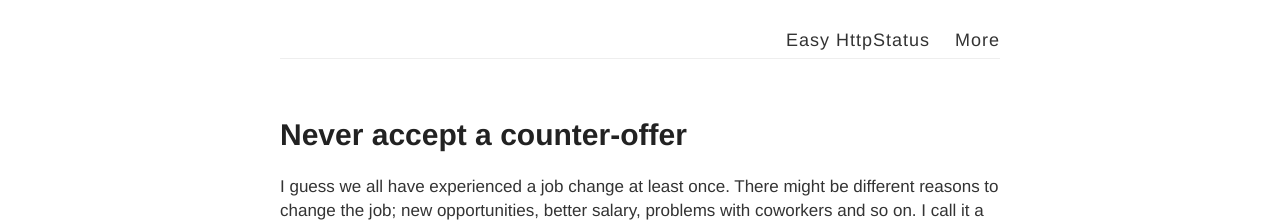
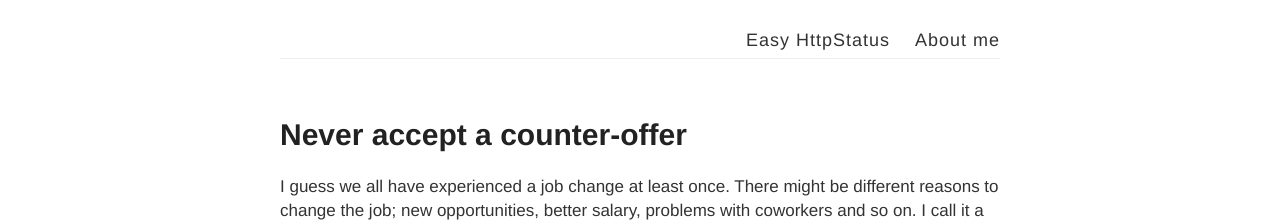
Before and after one commit to vtorosyan/vtorosyan.github.io, a Jekyll site: the page built from index.html, in a window 1280 px wide. Shown: the top 223 px of the page. Built offline with Jekyll 4.4.1, drawn with Linux system fonts in a browser that asks for light colours; the list of posts is cut into pages by our own code.

Commit message:
Chaning more to about me

```diff
--- a/_layouts/default.html
+++ b/_layouts/default.html
@@ -22,7 +22,7 @@
         <header class="masthead clearfix">
           <nav>
             <a href="{{ site.baseurl }}/easy-http-status" target="_blank">Easy HttpStatus</a>
-            <a href="{{ site.baseurl }}/more">More</a>
+            <a href="{{ site.baseurl }}/more">About me</a>
           </nav>
         </header>
       </div>
--- a/_layouts/layout.html
+++ b/_layouts/layout.html
@@ -27,7 +27,7 @@
 
           <nav>
             <a href="{{ site.baseurl }}/easy-http-status" target="_blank">Easy HttpStatus</a>
-            <a href="{{ site.baseurl }}/more">More</a>
+            <a href="{{ site.baseurl }}/more">About me</a>
           </nav>
         </header>
       </div>
```
